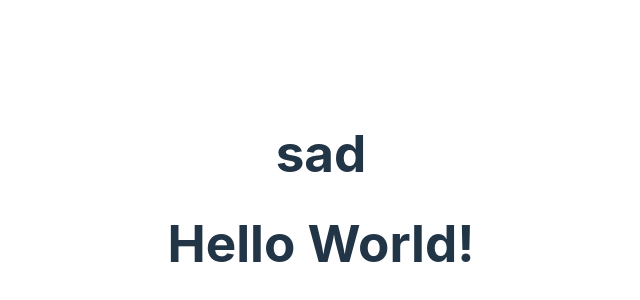
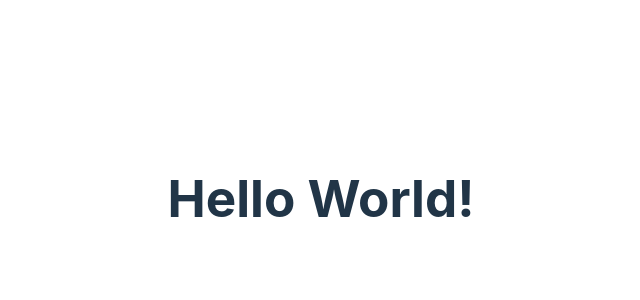
Before and after one commit to ErfuniisM/ReactJs, a React (Vite) app: page / in a window 1280 px wide. Shown: the part 202-502 px from the top of the page, without its empty margins (319-959 px from the left). Built offline with nearby package versions, Linux system fonts and the light colour scheme.

Commit message:
Remove text From main.tsx

```diff
--- a/src/main.tsx
+++ b/src/main.tsx
@@ -5,7 +5,6 @@ import "./index.css";
 
 ReactDOM.createRoot(document.getElementById("root") as HTMLElement).render(
   <React.StrictMode>
-    <h1>sad</h1>
     <App />
   </React.StrictMode>
 );
```
